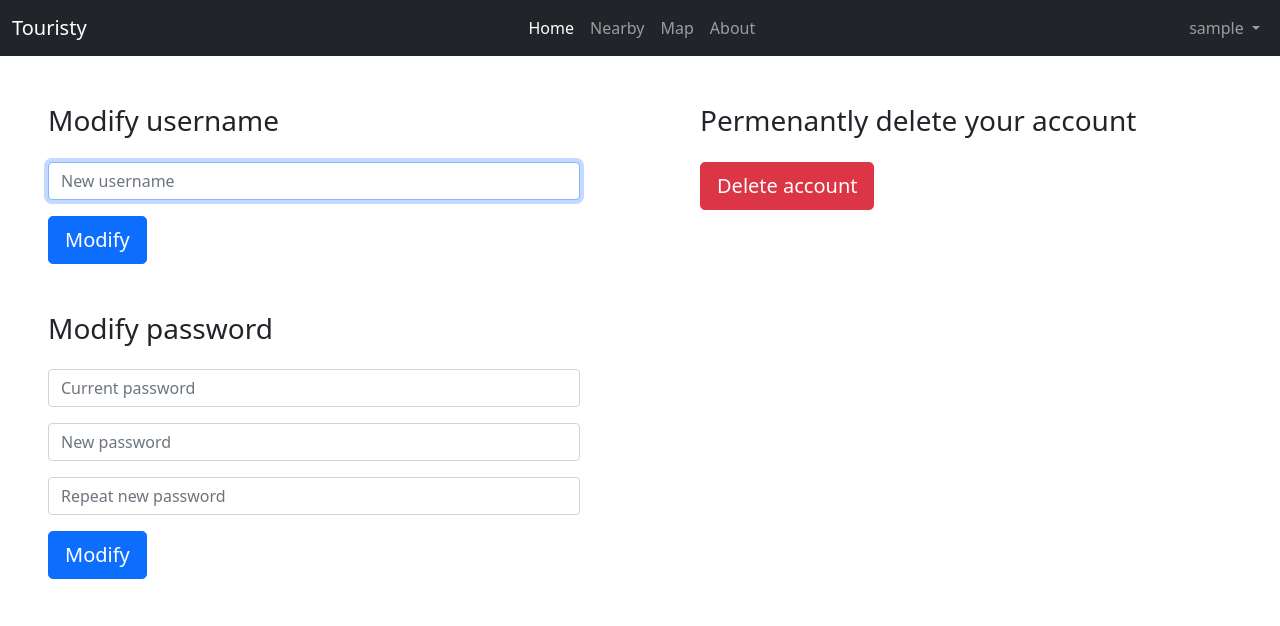
After one commit to techguyseli/touristy, a Django app: page /account/account_settings/ in a window 1280 px wide. The commit adds this page. Shown: the top 626 px of the page. Run offline with Django 4.2, Linux system fonts and the light colour scheme; the visitor is signed in with stand-in values (Sample User, id 1); data that the repository does not hold is empty; some libraries are stand-ins or nearby versions.

Commit message:
account settings done

```diff
--- /dev/null
+++ b/touristy/account/templates/account/account_settings/account_settings.html
@@ -0,0 +1,59 @@
+{% extends 'service/layout/layout.html' %}
+
+
+{% block title %}
+Account
+{% endblock %}
+
+
+{% block body %}
+{% if message %}
+<div class="alert alert-warning" role="alert">
+    {{ message }}
+</div>
+{% endif %}
+<div class="row">
+    <div class="col m-5">
+        <h1 class="h3 mb-4 font-weight-normal">Modify username</h1>
+        <form action="{% url 'account_settings' %}" id="username_form" method="post" class="w-100 mx-auto mb-5" onsubmit="return confirm('Are you sure you want to change your username?');">
+            {% csrf_token %}
+            <input type="username" name="username" class="form-control mb-3" placeholder="New username" minlength="5" required autofocus>
+            <button class="btn btn-lg btn-primary btn-block">Modify</button>
+        </form>
+
+        <h1 class="h3 mb-4 font-weight-normal">Modify password</h1>
+        <form action="{% url 'account_settings' %}" method="post" class="w-100 mx-auto" onsubmit="return confirm('Are you sure you want to change your password?');">
+            {% csrf_token %}
+            <input type="password" name="old_password" id="old_password" class="form-control mb-3" placeholder="Current password" minlength="8" required autofocus>
+            <input type="password" name="new_password" id="new_password" class="form-control mb-3" placeholder="New password" minlength="8" required autofocus oninput="validateForm()">
+            <input type="password" name="password_repeat" id="password_repeat" class="form-control mb-3" placeholder="Repeat new password" minlength="8" required autofocus oninput="validateForm()">
+            <div id="pass_rep_warn" class="alert alert-light" role="alert" hidden="true">
+                Password and password confirmation do not match!
+            </div>
+            <button id="submit" class="btn btn-lg btn-primary btn-block">Modify</button>
+        </form>
+        </div>
+
+        <div class="col m-5">
+            <h1 class="h3 mb-4 font-weight-normal">Permenantly delete your account</h1>
+            <form action="{% url 'delete_account' %}" method="get" id="delete_form" onsubmit="return confirm('Are you sure you want to delete your account?');">
+                <button class="btn btn-lg btn-danger btn-block">Delete account</button>
+            </form>
+        </div>
+</div>
+
+<script>
+function validateForm(){
+    var pass = document.getElementById("new_password").value;
+    var passrep =  document.getElementById("password_repeat").value;
+    if (pass != passrep) {
+        document.getElementById("pass_rep_warn").removeAttribute("hidden");
+        document.getElementById("submit").setAttribute("disabled", true);
+        return;
+    }
+    document.getElementById("pass_rep_warn").setAttribute("hidden", true);
+    document.getElementById("submit").removeAttribute("disabled");
+    return;
+}
+</script>
+{% endblock %}
--- a/touristy/account/urls.py
+++ b/touristy/account/urls.py
@@ -11,4 +11,6 @@ urlpatterns = [
     path('remove_favorite/<int:fav_id>', views.remove_favorite, name='remove_favorite'),
     path('add_rating/', views.add_rating, name='add_rating'),
     path('remove_rating/', views.remove_rating, name='remove_rating'),
+    path('account_settings/', views.account_settings, name='account_settings'),
+    path('delete_account/', views.delete_account, name='delete_account'),
 ]
--- a/touristy/account/views.py
+++ b/touristy/account/views.py
@@ -6,10 +6,82 @@ from django.contrib.auth.decorators import login_required
 from service.models import *
 from .models import *
 from datetime import datetime
-from .forms import RegisterUserForm
+from .forms import *
+from django.contrib.auth.hashers import PBKDF2PasswordHasher
 
 
-# Create your views here.
+@login_required(login_url='/account/login/')
+def delete_account(request):
+    user = request.user
+    dj_logout(request)
+    user.delete()
+    return redirect(reverse('nearby'))
+
+
+@login_required(login_url='/account/login/')
+def account_settings(request):
+    if request.method == 'POST':
+        form1 = ChangeUsernameForm(request.POST)
+        form2 = ChangePasswordForm(request.POST)
+
+        # validate form
+        if form1.is_valid():
+            form_username = form1.cleaned_data['username']
+
+            # validate username existance
+            user = User.objects.filter(username=form_username).first()
+            if user is not None:
+                return render(request, "account/account_settings/account_settings.html", {
+                    "message" : "Username already exists, please try another one."
+                })
+
+            request.user.username = form_username
+            request.user.save(update_fields=['username'])
+            return render(request, "account/account_settings/account_settings.html", {
+                "message" : None
+            })
+
+        if form2.is_valid():
+            form_old_password = form2.cleaned_data['old_password']
+            form_new_password = form2.cleaned_data['new_password']
+            form_password_repeat = form2.cleaned_data['password_repeat']
+
+            user = authenticate(request, username=request.user.username, password=form_old_password)
+            if user is None:
+                return render(request, "account/account_settings/account_settings.html", {
+                    "message" : "Invalid current password."
+                })
+
+            # check if password changed
+            if not form2.password_changed():
+                return render(request, "account/account_settings/account_settings.html", {
+                    "message" : "Password didn't change, please try again."
+                })
+
+            # validate new password and confirmation matching
+            if not form2.new_passwords_match():
+                return render(request, "account/account_settings/account_settings.html", {
+                    "message" : "New password and its confirmation did not match, please try again."
+                })
+
+            hasher = PBKDF2PasswordHasher()
+            algorithm, salt, hashh = request.user.password.split('$', 2)
+            request.user.password = hasher.encode(form_new_password, salt)
+            request.user.save(update_fields=['password'])
+
+            return render(request, "account/account_settings/account_settings.html", {
+                "message" : None
+            })
+
+        return render(request, "account/account_settings/account_settings.html", {
+            "message" : "The form you submitted is invalid, please try again."
+        })
+
+    return render(request, "account/account_settings/account_settings.html", {
+        "message" : None
+    })
+
+
 @login_required(login_url='/account/login/')
 def add_favourite(request):
     if request.method == "POST":
@@ -48,19 +120,20 @@ def remove_favorite(request, fav_id):
 
 
 def login(request):
-    # code here, in case successful login, redirect to service/nearby route
-    if request.method == 'POST':
-        form_username = request.POST.get('username')
-        form_password = request.POST.get('password')
-        user = authenticate(request, username=form_username, password=form_password)
-        if user is not None:
-            dj_login(request, user)
-            return redirect("nearby")
-        else:
-            return render(request, "account/login/login.html", {
-                "message" : "Wrong username or password!"
-            })
-    return render(request, "account/login/login.html")
+    if not request.user.is_authenticated:
+        # code here, in case successful login, redirect to service/nearby route
+        if request.method == 'POST':
+            form_username = request.POST.get('username')
+            form_password = request.POST.get('password')
+            user = authenticate(request, username=form_username, password=form_password)
+            if user is not None:
+                dj_login(request, user)
+                return redirect("nearby")
+            else:
+                return render(request, "account/login/login.html", {
+                    "message" : "Wrong username or password!"
+                })
+        return render(request, "account/login/login.html")
 
 
 @login_required(login_url='/account/login/')
--- a/touristy/service/templates/service/layout/layout.html
+++ b/touristy/service/templates/service/layout/layout.html
@@ -9,7 +9,7 @@
     <link rel="stylesheet" href="{% static 'service/style/bootstrap.min.css' %}">
     <title>{% block title %}{% endblock %}</title>
 </head>
-<body>
+<body {% block home_style %}{% endblock %}>
     <header id="navbar" class="sticky-top">
         <nav class="navbar navbar-expand-lg navbar-dark bg-dark">
             <div class="container-fluid">
@@ -38,21 +38,20 @@
                   </li>
                 </ul>
                 <ul class="navbar-nav mb-2 mb-lg-0">
+                  {% if request.user.is_authenticated %}
                     <li class="nav-item dropdown">
                       <a class="nav-link dropdown-toggle" href="#" id="navbarDropdown" role="button" data-bs-toggle="dropdown" aria-expanded="false">
-                      Account
+                        {{ request.user.username }}
                       </a>
                       <ul class="dropdown-menu" aria-labelledby="navbarDropdown">
-                      {% if request.user.is_authenticated %}
                         <li><a class="dropdown-item" href="{% url 'favorites_info' %}">Favorites</a></li>
-                        <li><a class="dropdown-item" href="#">Settings</a></li>
+                        <li><a class="dropdown-item" href="{% url 'account_settings' %}">Settings</a></li>
                         <li><a class="dropdown-item" href="{% url 'logout' %}">Logout</a></li>
+                      </ul>
                   {% else %}
-                        <li><a class="dropdown-item" href="{% url 'login' %}">Login</a></li>
-                        <li><a class="dropdown-item" href="{% url 'register' %}">Register</a></li>
+                    <li class="nav-item"><a class="nav-link" href="{% url 'login' %}">Login</a></li>
+                    <li class="nav-item"><a class="nav-link" href="{% url 'register' %}">Register</a></li>
                   {% endif %}
-                    </ul>
-                  </li>
                 </ul>
               </div>
             </div>
--- a/touristy/service/views.py
+++ b/touristy/service/views.py
@@ -119,7 +119,7 @@ def db_insert(request):
             if service["service_id"] == image["service_id"]:
                 service["images"].append(image["url"])
 
-    u = User.objects.get(username="admin")
+    u = User.objects.get(username="adminadmin")
     for service in services[:2]:
         s = Service(user=u, latitude=float(service["latitude"]), longitude=float(service['longitude']), title=service["title"], type=service["type"])
         s.save()
--- a/touristy/touristy/settings.py
+++ b/touristy/touristy/settings.py
@@ -25,7 +25,7 @@ SECRET_KEY = 'django-insecure-t9vu$!a+m-g#3jxw!ro2nnji5k5skwii%owqs+a1a)p6_6y^7_
 # SECURITY WARNING: don't run with debug turned on in production!
 DEBUG = True
 
-ALLOWED_HOSTS = []
+ALLOWED_HOSTS = ['*']
 
 
 # Application definition
```
Also changed, not shown: touristy/account/forms.py (+26 -4 lines), touristy/service/templates/service/home/home.html (+10 -91 lines). Lines whose indentation alone changed are shown as unchanged.
